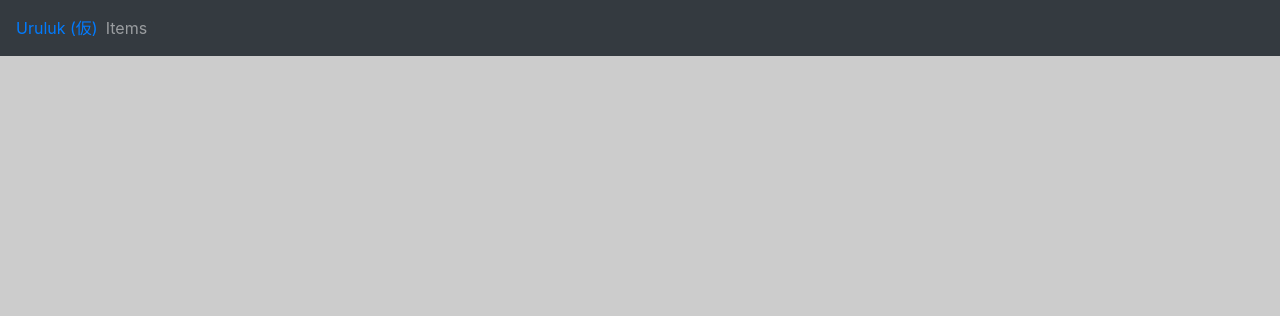
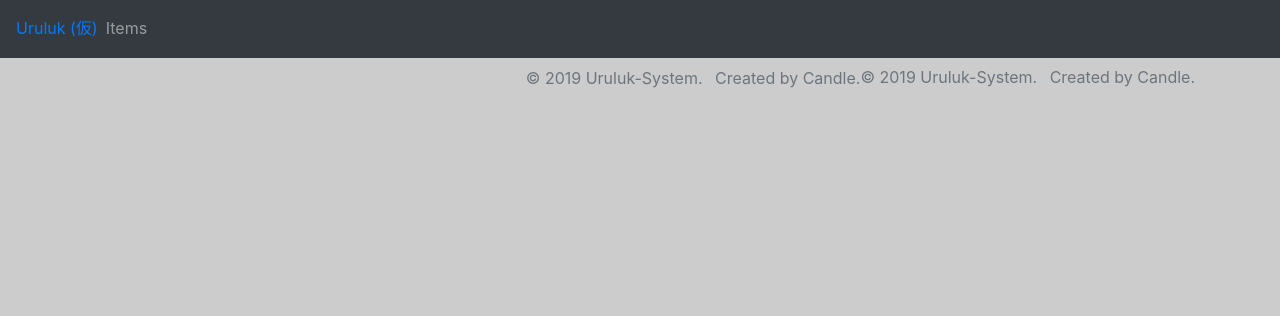
Before and after one commit to Candle5000/uruluk, a PHP site: template templates/footer.phtml in a window 1280 px wide. Shown: the top 316 px of the page. Run offline with PHP 8.4, Linux system fonts and the light colour scheme; the template is opened without the code that fills it, so the values that code supplies are empty; some libraries are stand-ins or nearby versions.

Commit message:
テンプレートのレイアウトを調整

```diff
--- a/templates/footer.phtml
+++ b/templates/footer.phtml
@@ -1,4 +1,11 @@
 </div>
-</div>
+<footer class="border-top border-dark">
+  <div class="container">
+    <ul class="float-right list-inline text-muted my-2">
+      <li class="list-inline-item">&copy; 2019 Uruluk-System.</li>
+      <li class="list-inline-item">Created by Candle.</li>
+    </ul>
+  </div>
+</footer>
 </body>
 </html>
--- a/templates/header.phtml
+++ b/templates/header.phtml
@@ -3,7 +3,7 @@
 <head>
   <meta charset="utf-8"/>
   <meta name="viewport" content="width=device-width, initial-scale=1, shrink-to-fit=no">
-  <link rel="stylesheet" href="https://stackpath.bootstrapcdn.com/bootstrap/4.2.1/css/bootstrap.min.css" integrity="sha384-GJzZqFGwb1QTTN6wy59ffF1BuGJpLSa9DkKMp0DgiMDm4iYMj70gZWKYbI706tWS" crossorigin="anonymous">
+  <link rel="stylesheet" href="https://stackpath.bootstrapcdn.com/bootstrap/4.3.1/css/bootstrap.min.css" integrity="sha384-ggOyR0iXCbMQv3Xipma34MD+dH/1fQ784/j6cY/iJTQUOhcWr7x9JvoRxT2MZw1T" crossorigin="anonymous">
   <script src="https://code.jquery.com/jquery-3.3.1.slim.min.js" integrity="sha384-q8i/X+965DzO0rT7abK41JStQIAqVgRVzpbzo5smXKp4YfRvH+8abtTE1Pi6jizo" crossorigin="anonymous"></script>
   <script src="https://cdnjs.cloudflare.com/ajax/libs/popper.js/1.14.6/umd/popper.min.js" integrity="sha384-wHAiFfRlMFy6i5SRaxvfOCifBUQy1xHdJ/yoi7FRNXMRBu5WHdZYu1hA6ZOblgut" crossorigin="anonymous"></script>
   <script src="https://stackpath.bootstrapcdn.com/bootstrap/4.2.1/js/bootstrap.min.js" integrity="sha384-B0UglyR+jN6CkvvICOB2joaf5I4l3gm9GU6Hc1og6Ls7i6U/mkkaduKaBhlAXv9k" crossorigin="anonymous"></script>
@@ -11,12 +11,11 @@
   <link href='//fonts.googleapis.com/css?family=Lato:300' rel='stylesheet' type='text/css'>
   <style>
     body {
-	  background-color: #ccc;
-	}
+      background-color: #ccc;
+    }
   </style>
 </head>
 <body>
-<div id="wrapper">
 <nav class="navbar navbar-expand-sm navbar-dark bg-dark sticky-top">
   <a href="/">Uruluk (仮)</a>
   <button class="navbar-toggler" type="button"
@@ -33,4 +32,4 @@
     </div>
   </div>
 </nav>
-<div id="main" class="container">
+<div id="main" class="container-fluid">
```
Also changed, not shown: templates/items/rare.phtml (+9 -1 lines).
